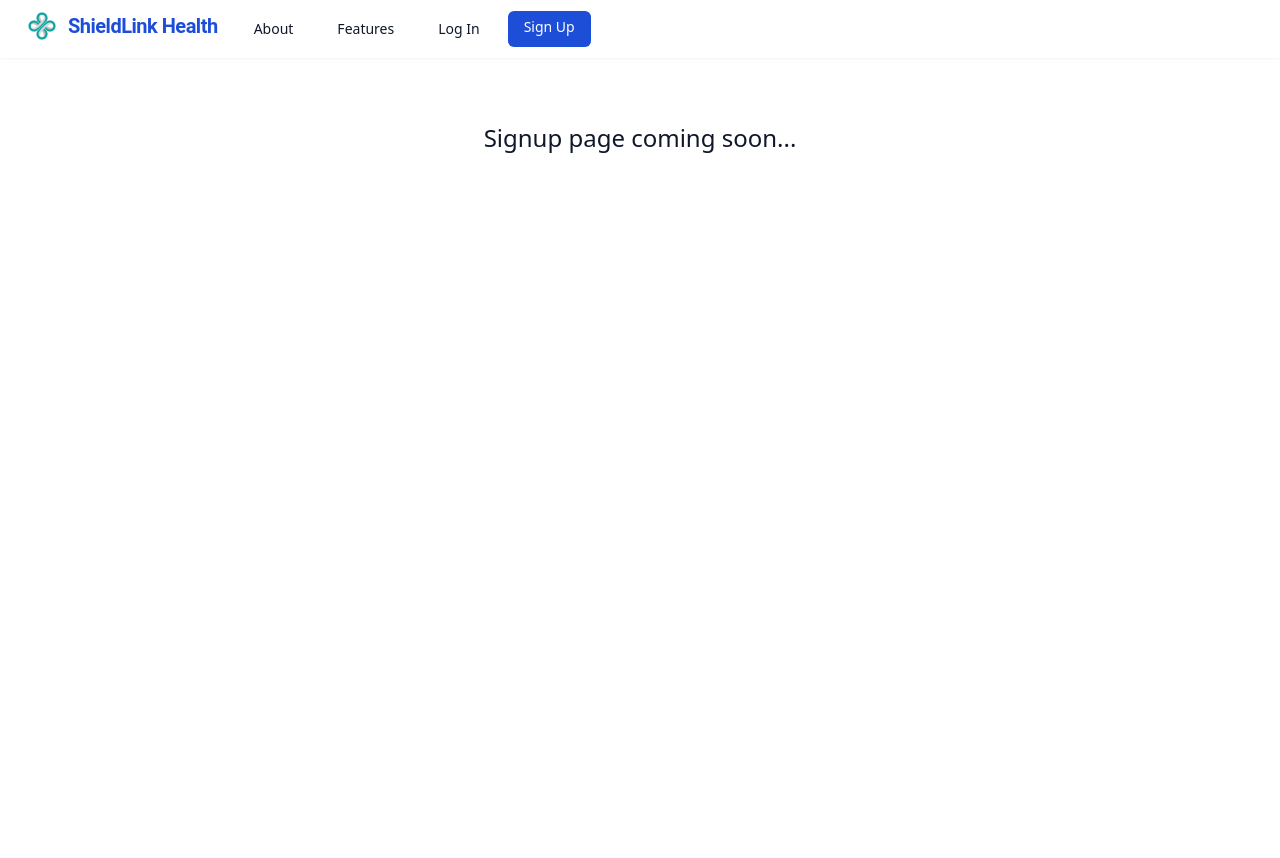
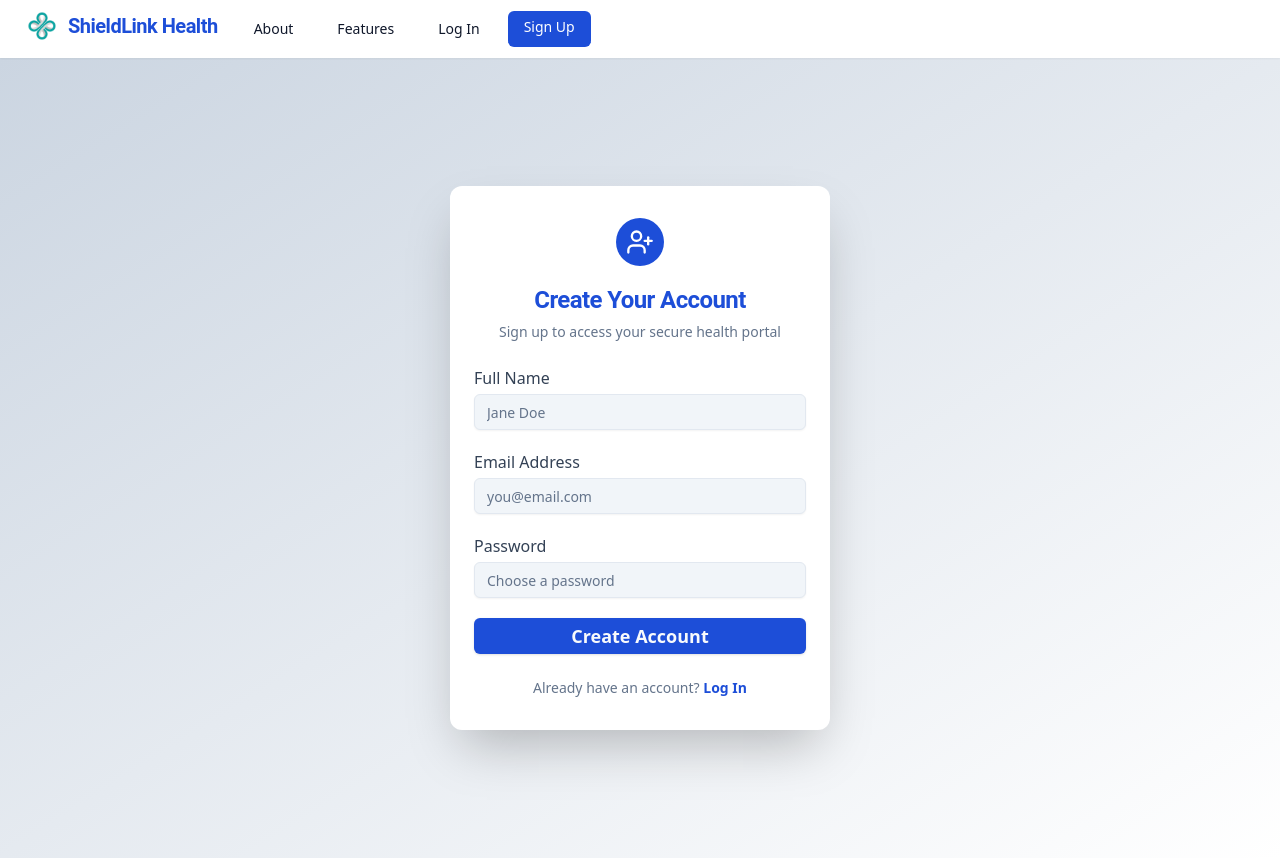
Before and after one commit to Collin-Test-Quome-Org/create-a-comprehensive-hipaa-compliant-patient-por-ac35136d-d57c8af3, a React (Vite) app in the folder frontend/: page /signup in a window 1280 px wide. Before the commit the page ends 800 px from the top, so only its background shows below. Built offline with nearby package versions, Linux system fonts and the light colour scheme.

Commit message:
Add Login and Signup pages, update routes to use new authentication forms

```diff
--- a/frontend/src/App.tsx
+++ b/frontend/src/App.tsx
@@ -2,6 +2,8 @@ import { BrowserRouter, Routes, Route } from 'react-router-dom';
 import { LandingPage } from '@/pages/LandingPage';
 import { Navigation } from '@/Navigation';
 import { Providers } from '@/Providers';
+import { LoginPage } from '@/pages/LoginPage';
+import { SignupPage } from '@/pages/SignupPage';
 
 export const App = () => (
   <BrowserRouter>
@@ -12,8 +14,8 @@ export const App = () => (
         {/* Placeholder routes for nav */}
         <Route path="/about" element={<div className="p-16 text-center text-2xl">About page coming soon...</div>} />
         <Route path="/features" element={<div className="p-16 text-center text-2xl">Features page coming soon...</div>} />
-        <Route path="/login" element={<div className="p-16 text-center text-2xl">Login page coming soon...</div>} />
-        <Route path="/signup" element={<div className="p-16 text-center text-2xl">Signup page coming soon...</div>} />
+        <Route path="/login" element={<LoginPage />} />
+        <Route path="/signup" element={<SignupPage />} />
       </Routes>
     </Providers>
   </BrowserRouter>
--- /dev/null
+++ b/frontend/src/pages/LoginPage.tsx
@@ -0,0 +1,91 @@
+import { useState } from 'react';
+import { Input } from '@/components/ui/input';
+import { Button } from '@/components/ui/button';
+import { Card, CardContent, CardHeader, CardTitle } from '@/components/ui/card';
+import { Link, useNavigate } from 'react-router-dom';
+import { motion } from 'framer-motion';
+import { Lock, ShieldCheck } from 'lucide-react';
+
+export const LoginPage = () => {
+  const navigate = useNavigate();
+  const [form, setForm] = useState({ email: '', password: '' });
+  const [loading, setLoading] = useState(false);
+  const [error, setError] = useState('');
+
+  function onChange(e: React.ChangeEvent<HTMLInputElement>) {
+    setForm({ ...form, [e.target.name]: e.target.value });
+  }
+
+  async function onSubmit(e: React.FormEvent) {
+    e.preventDefault();
+    setLoading(true);
+    setError('');
+    // Mock auth: any non-empty email/password works
+    setTimeout(() => {
+      setLoading(false);
+      if (form.email && form.password) {
+        navigate('/dashboard');
+      } else {
+        setError('Please enter an email and password.');
+      }
+    }, 700);
+  }
+
+  return (
+    <div className="min-h-screen bg-gradient-to-br from-[#cbd5e1] to-white flex items-center justify-center">
+      <motion.div initial={{ opacity: 0, scale: 0.97 }} animate={{ opacity: 1, scale: 1 }} transition={{ duration: 0.5 }}>
+        <Card className="w-[370px] shadow-2xl border-0">
+          <CardHeader className="text-center pt-8 pb-4">
+            <div className="flex justify-center mb-3">
+              <span className="inline-flex items-center justify-center rounded-full bg-[#1d4ed8] w-12 h-12">
+                <ShieldCheck className="text-white" size={28} />
+              </span>
+            </div>
+            <CardTitle className="text-[#1d4ed8] font-['Roboto'] text-2xl font-bold">Welcome Back</CardTitle>
+            <div className="text-slate-500 text-sm mt-1">Sign in to access your health portal</div>
+          </CardHeader>
+          <CardContent className="pt-2 pb-8">
+            <form onSubmit={onSubmit} className="space-y-5">
+              <div>
+                <label htmlFor="login-email" className="block font-medium text-slate-700 mb-1">Email Address</label>
+                <Input
+                  id="login-email"
+                  name="email"
+                  type="email"
+                  autoComplete="username"
+                  placeholder="you@email.com"
+                  value={form.email}
+                  onChange={onChange}
+                  required
+                  className="bg-slate-100"
+                />
+              </div>
+              <div>
+                <label htmlFor="login-password" className="block font-medium text-slate-700 mb-1">Password</label>
+                <Input
+                  id="login-password"
+                  name="password"
+                  type="password"
+                  autoComplete="current-password"
+                  placeholder="••••••••"
+                  value={form.password}
+                  onChange={onChange}
+                  required
+                  className="bg-slate-100"
+                />
+              </div>
+              <Button id="login-submit" type="submit" className="w-full font-bold text-lg bg-[#1d4ed8] hover:bg-blue-700" disabled={loading}>
+                {loading ? 'Signing In…' : 'Sign In'}
+              </Button>
+              {error && <div className="text-red-600 text-center text-sm">{error}</div>}
+            </form>
+            <div className="mt-6 text-center text-slate-500 text-sm">
+              Don’t have an account?{' '}
+              <Link to="/signup" className="text-[#1d4ed8] hover:underline font-semibold" id="login-signup-link">Sign Up</Link>
+            </div>
+          </CardContent>
+        </Card>
+      </motion.div>
+    </div>
+  );
+}
--- /dev/null
+++ b/frontend/src/pages/SignupPage.tsx
@@ -0,0 +1,103 @@
+import { useState } from 'react';
+import { Input } from '@/components/ui/input';
+import { Button } from '@/components/ui/button';
+import { Card, CardContent, CardHeader, CardTitle } from '@/components/ui/card';
+import { Link, useNavigate } from 'react-router-dom';
+import { motion } from 'framer-motion';
+import { UserPlus, ShieldCheck } from 'lucide-react';
+
+export const SignupPage = () => {
+  const navigate = useNavigate();
+  const [form, setForm] = useState({ name: '', email: '', password: '' });
+  const [loading, setLoading] = useState(false);
+  const [error, setError] = useState('');
+
+  function onChange(e: React.ChangeEvent<HTMLInputElement>) {
+    setForm({ ...form, [e.target.name]: e.target.value });
+  }
+
+  async function onSubmit(e: React.FormEvent) {
+    e.preventDefault();
+    setLoading(true);
+    setError('');
+    setTimeout(() => {
+      setLoading(false);
+      if (form.name && form.email && form.password) {
+        navigate('/dashboard');
+      } else {
+        setError('All fields are required.');
+      }
+    }, 700);
+  }
+
+  return (
+    <div className="min-h-screen bg-gradient-to-br from-[#cbd5e1] to-white flex items-center justify-center">
+      <motion.div initial={{ opacity: 0, scale: 0.97 }} animate={{ opacity: 1, scale: 1 }} transition={{ duration: 0.5 }}>
+        <Card className="w-[380px] shadow-2xl border-0">
+          <CardHeader className="text-center pt-8 pb-4">
+            <div className="flex justify-center mb-3">
+              <span className="inline-flex items-center justify-center rounded-full bg-[#1d4ed8] w-12 h-12">
+                <UserPlus className="text-white" size={28} />
+              </span>
+            </div>
+            <CardTitle className="text-[#1d4ed8] font-['Roboto'] text-2xl font-bold">Create Your Account</CardTitle>
+            <div className="text-slate-500 text-sm mt-1">Sign up to access your secure health portal</div>
+          </CardHeader>
+          <CardContent className="pt-2 pb-8">
+            <form onSubmit={onSubmit} className="space-y-5">
+              <div>
+                <label htmlFor="signup-name" className="block font-medium text-slate-700 mb-1">Full Name</label>
+                <Input
+                  id="signup-name"
+                  name="name"
+                  type="text"
+                  placeholder="Jane Doe"
+                  value={form.name}
+                  onChange={onChange}
+                  required
+                  className="bg-slate-100"
+                />
+              </div>
+              <div>
+                <label htmlFor="signup-email" className="block font-medium text-slate-700 mb-1">Email Address</label>
+                <Input
+                  id="signup-email"
+                  name="email"
+                  type="email"
+                  autoComplete="username"
+                  placeholder="you@email.com"
+                  value={form.email}
+                  onChange={onChange}
+                  required
+                  className="bg-slate-100"
+                />
+              </div>
+              <div>
+                <label htmlFor="signup-password" className="block font-medium text-slate-700 mb-1">Password</label>
+                <Input
+                  id="signup-password"
+                  name="password"
+                  type="password"
+                  autoComplete="new-password"
+                  placeholder="Choose a password"
+                  value={form.password}
+                  onChange={onChange}
+                  required
+                  className="bg-slate-100"
+                />
+              </div>
+              <Button id="signup-submit" type="submit" className="w-full font-bold text-lg bg-[#1d4ed8] hover:bg-blue-700" disabled={loading}>
+                {loading ? 'Creating Account…' : 'Create Account'}
+              </Button>
+              {error && <div className="text-red-600 text-center text-sm">{error}</div>}
+            </form>
+            <div className="mt-6 text-center text-slate-500 text-sm">
+              Already have an account?{' '}
+              <Link to="/login" className="text-[#1d4ed8] hover:underline font-semibold" id="signup-login-link">Log In</Link>
+            </div>
+          </CardContent>
+        </Card>
+      </motion.div>
+    </div>
+  );
+}
```
